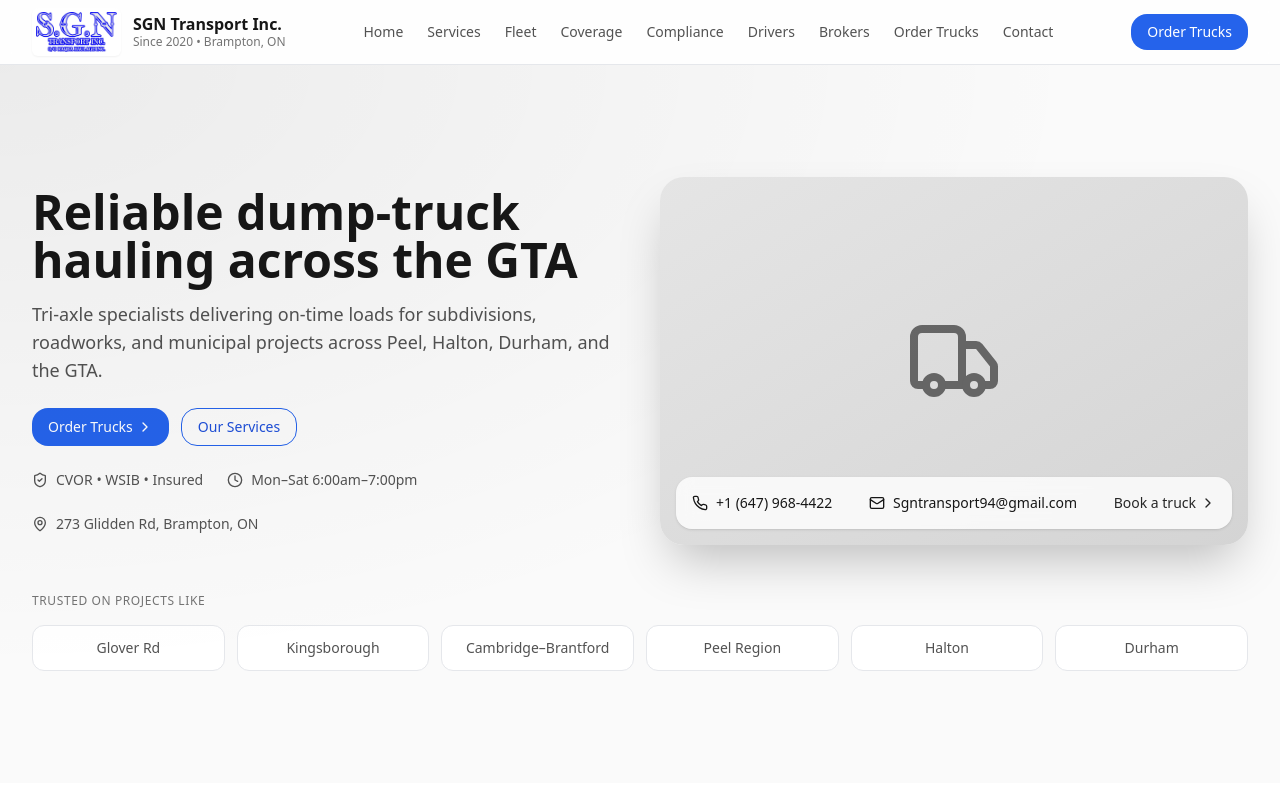
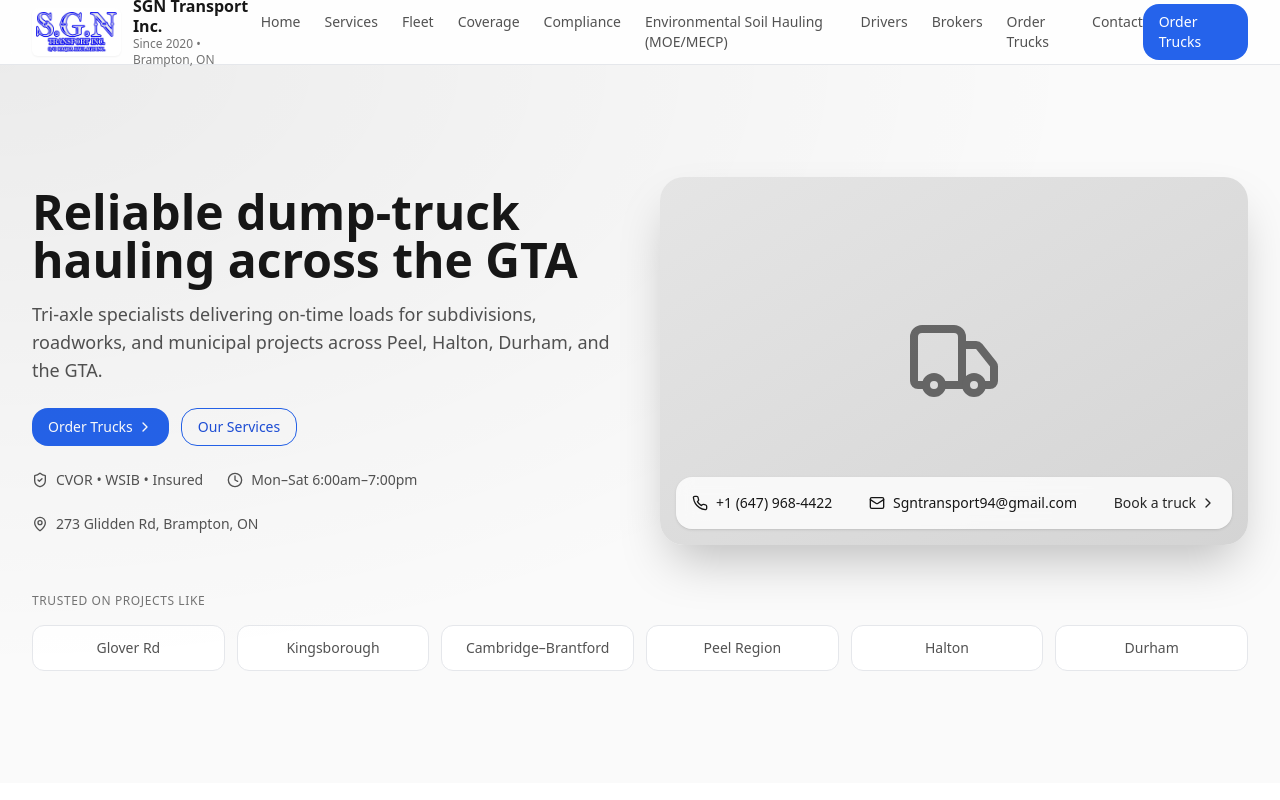
Before and after one commit to JassSgn33/sgn-transport-website, a Next.js app: page / in a window 1280 px wide. Shown: the top 800 px of the page. Built offline with nearby package versions, Linux system fonts and the light colour scheme.

Commit message:
Add Environmental Soil Hauling link to navigation

```diff
--- a/app/page.jsx
+++ b/app/page.jsx
@@ -19,6 +19,7 @@
   { label: "Fleet", href: "#fleet" },
   { label: "Coverage", href: "#coverage" },
   { label: "Compliance", href: "#compliance" },
+  { label: "Environmental Soil Hauling (MOE/MECP)", href: "/moe" },
   { label: "Drivers", href: "#drivers" },
   { label: "Brokers", href: "#brokers" },
   { label: "Order Trucks", href: "#order" },
```
